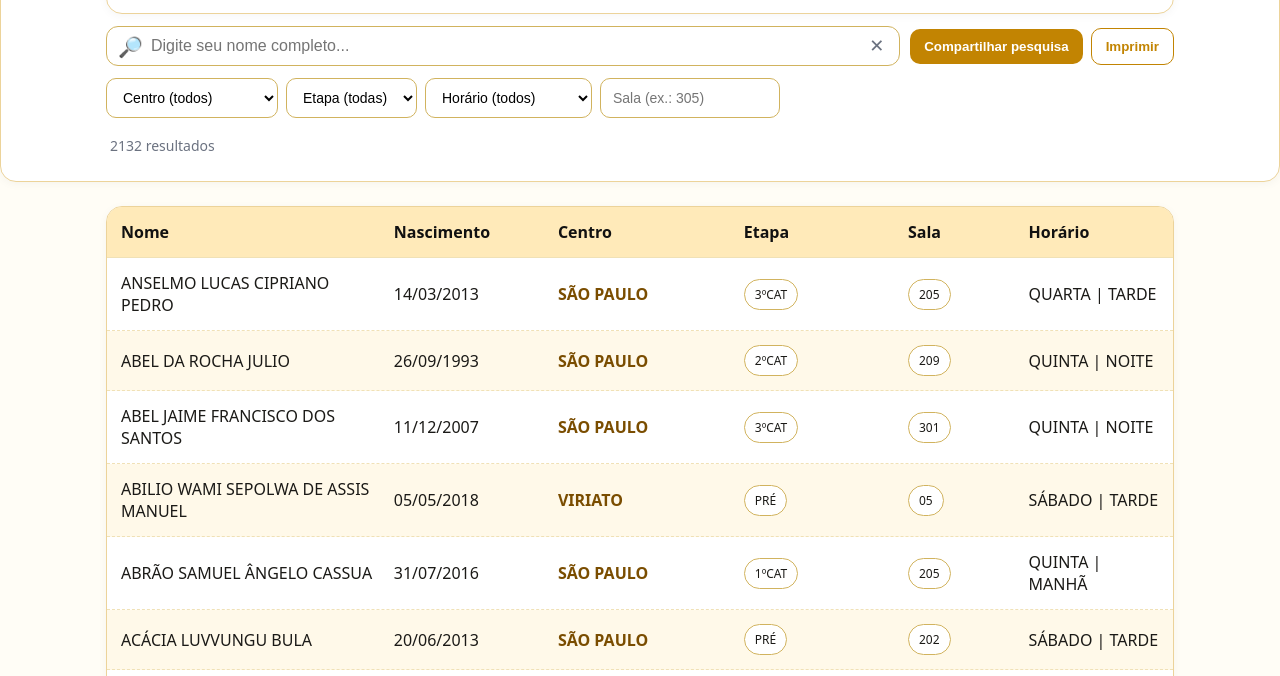
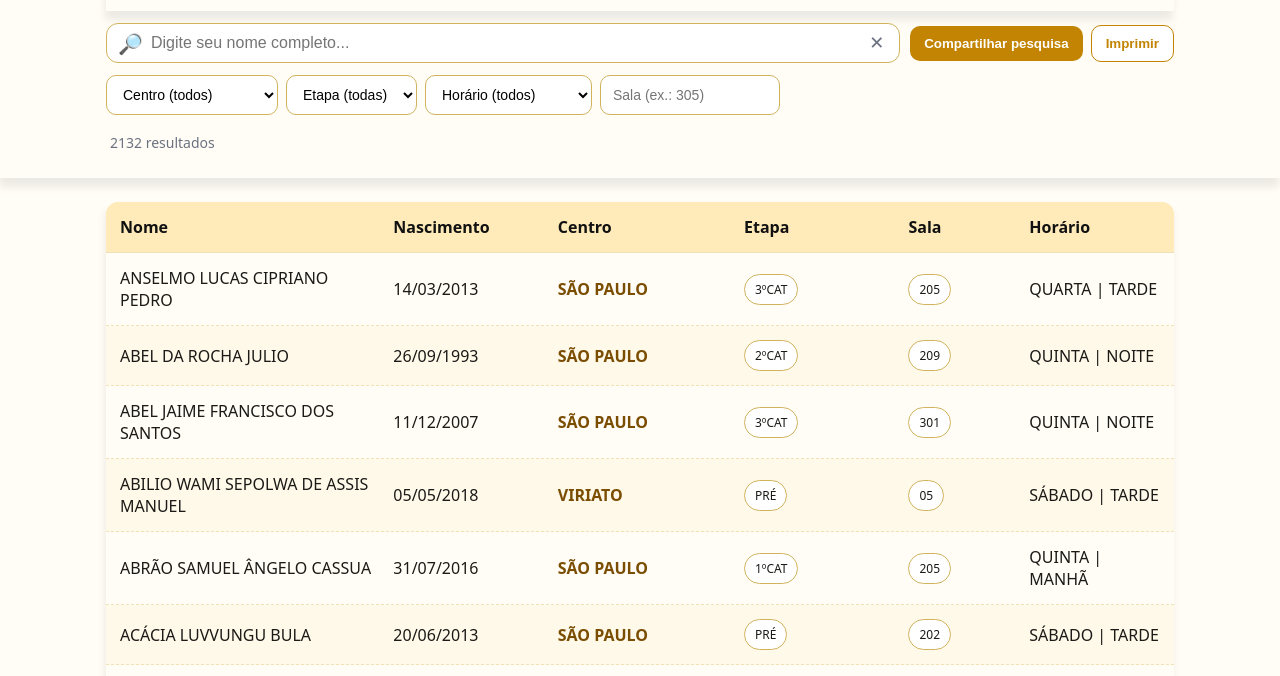
Before and after one commit to santamariagorettiluanda/catequese2025-2026, a plain HTML site: page index.html in a window 1280 px wide. Shown: the part 135-811 px from the top of the page. Drawn offline with Linux system fonts and the light colour scheme; no server answers.

Commit message:
Update index.html

```diff
--- a/index.html
+++ b/index.html
@@ -16,7 +16,7 @@
     html,body{margin:0;padding:0;background:var(--bg);color:var(--ink);font-family:system-ui,-apple-system,Segoe UI,Roboto,Ubuntu,Cantarell,Noto Sans,sans-serif}
     .container{max-width:1100px;margin:0 auto;padding:16px}
     header{position:static;background:transparent;border:0;}
-    .card{width:100%;background:var(--card);border:1px solid #ecd39a;border-radius:var(--radius);box-shadow:0 2px 10px rgba(0,0,0,0.04)}
+    .card{width:100%;box-shadow:-1px 9px 8px 0px rgba(0, 0, 0, 0.08)}
     .hero-brand{width:100%;padding:16px;display:flex;gap:16px;align-items:center}
     .hero-brand img{width:72px;height:auto;border-radius:12px;border:1px solid #ecd39a;background:#fff;padding:4px}
     .searchbar{display:flex;gap:10px;margin:12px 0;flex-wrap:wrap}
```
